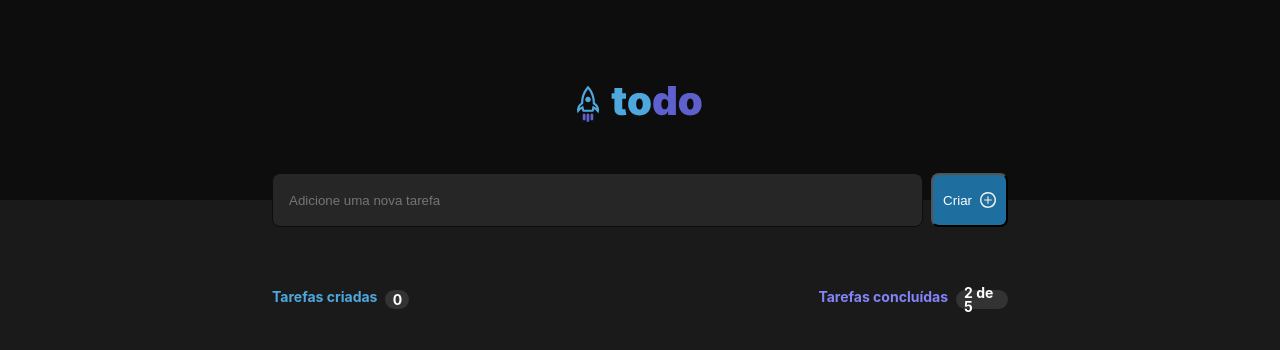
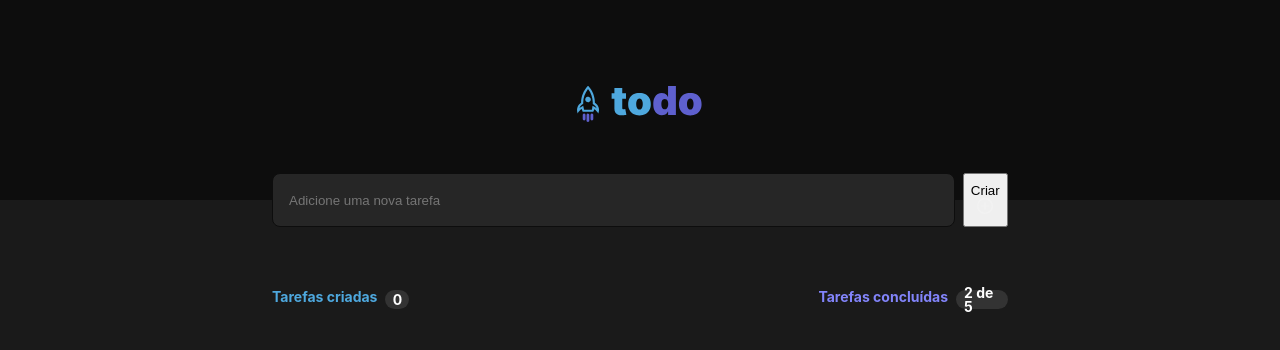
Before and after one commit to Italo-Morais/project-toDoList, a React (Vite) app in the folder to-do-list/: page / in a window 1280 px wide. Shown: the top 350 px of the page. Built offline with nearby package versions, Linux system fonts and the light colour scheme.

Commit message:
add css module in button

```diff
--- a/to-do-list/src/components/Header/Header.module.css
+++ b/to-do-list/src/components/Header/Header.module.css
@@ -26,18 +26,17 @@ input {
   color: white;
 }
 
-  button {
+.buttonTasks {
   display: flex;
   align-items: center;
-    gap: .8rem;
+  gap: 0.8rem;
   background-color: var(--blue-dark);
-    border-radius: .8rem;
+  border-radius: 0.8rem;
   color: white;
   padding: 1rem;
-
 }
 
-  button:hover {
+.buttonTasks:hover {
   cursor: pointer;
-    opacity: .8;
+  opacity: 0.8;
 }
```
Lines whose indentation alone changed are shown as unchanged.
